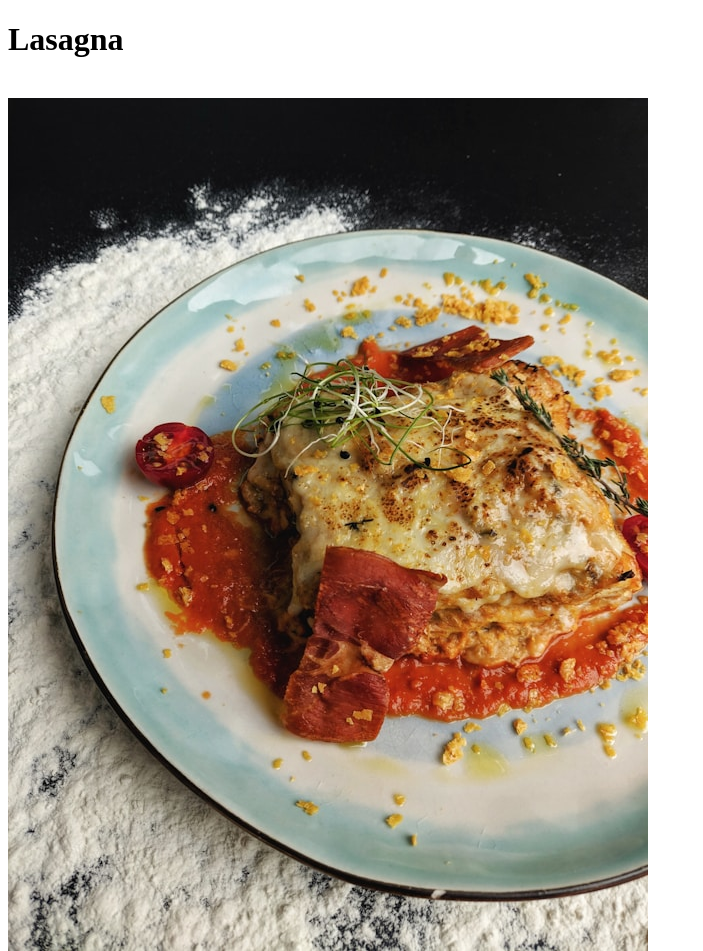
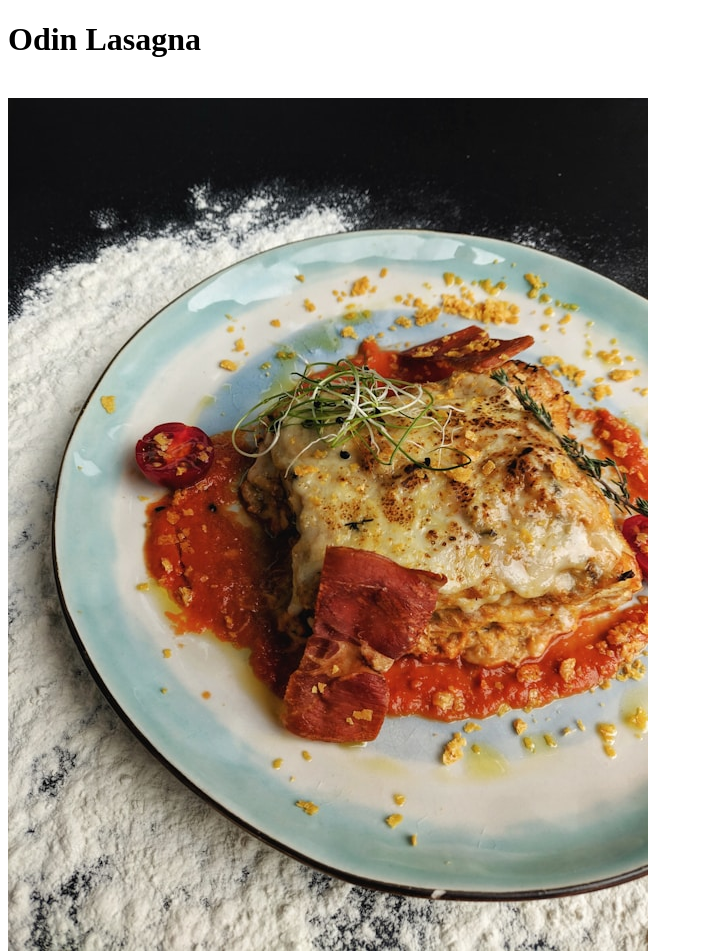
Before and after one commit to cyrilsrepos/odin-recipes, a plain HTML site: page recipes/lasagna.html in a window 1280 px wide. Shown: the top 951 px of the page, without its empty margins (0-703 px from the left). Drawn offline with Linux system fonts and the light colour scheme.

Commit message:
Consistent titles

```diff
--- a/recipes/lasagna.html
+++ b/recipes/lasagna.html
@@ -6,7 +6,7 @@
     <title>Document</title>
 </head>
 <body>
-    <h1>Lasagna</h1><br>
+    <h1>Odin Lasagna</h1><br>
     <img src="../images/lasagna.jpg" alt="Lasagna"> <br>
     <h2>Simple Lasagna Recipe</h2><br>
     <h3>Ingredients</h3>
```
